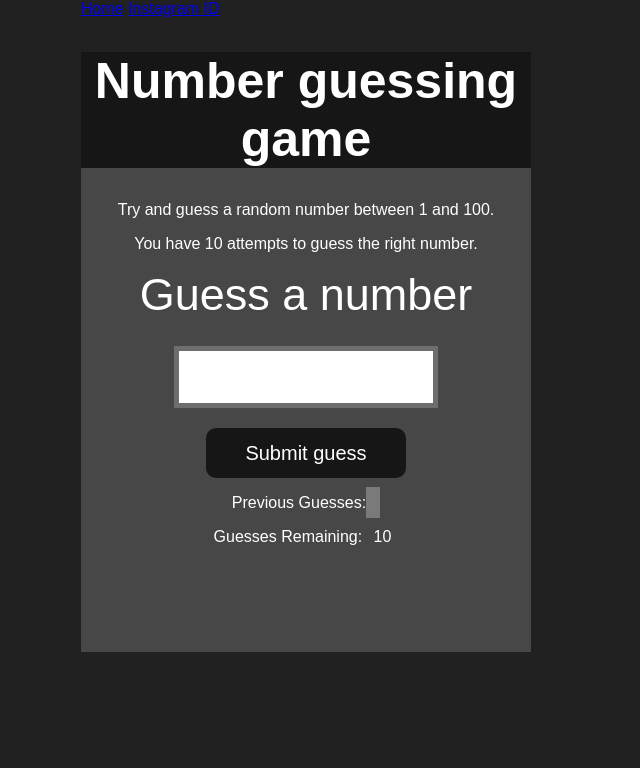
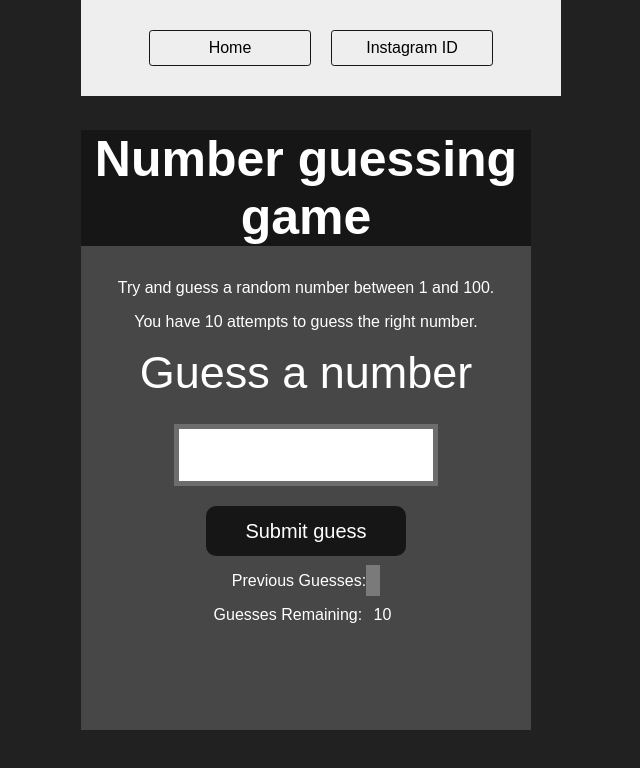
Before and after one commit to vmantri83/random-number-guesser, a plain HTML site: page index.html in a window 1280 px wide. Shown: the whole page, without its empty margins (319-959 px from the left). Drawn offline with Linux system fonts and the light colour scheme.

Commit message:
modified css

```diff
--- a/index.html
+++ b/index.html
@@ -6,7 +6,6 @@
     <meta http-equiv="X-UA-Compatible" content="ie=edge">
     <title>Number Guessing Game</title>
     <link rel="stylesheet" href="styles.css">
-    <link rel="stylesheet" href="../styles.css">
 </head>
 <body style="background-color:#212121; color:#fff;">
   <nav>
--- a/styles.css
+++ b/styles.css
@@ -18,6 +18,36 @@ body {
 .guesses {
   color: white;
   padding: 7px;
+}
+
+nav {
+  display: flex;
+  flex-wrap: wrap;
+  align-items: center;
+  justify-content: center;
+  padding: 30px;
+  gap: 20px;
+  background-color: #eee;
+}
+
+nav a {
+  display: inline-block;
+  min-width: 9rem;
+  padding: 0.5rem;
+  border-radius: 0.2rem;
+  border: solid 1px rgb(22, 22, 22);
+  text-align: center;
+  text-decoration: none;
+  color: black;
+}
+
+a:hover {
+  color: yellowgreen;
+}
+
+a {
+  text-decoration: none;
+  color: black;
 }
 
 /* .resultParas{
@@ -86,7 +116,7 @@ button {
   background-color: #474747;
   color: #fff;
   font-size: 25px;
-  overflow:visible;
+  overflow: visible;
 }
 
 h1 {
```
